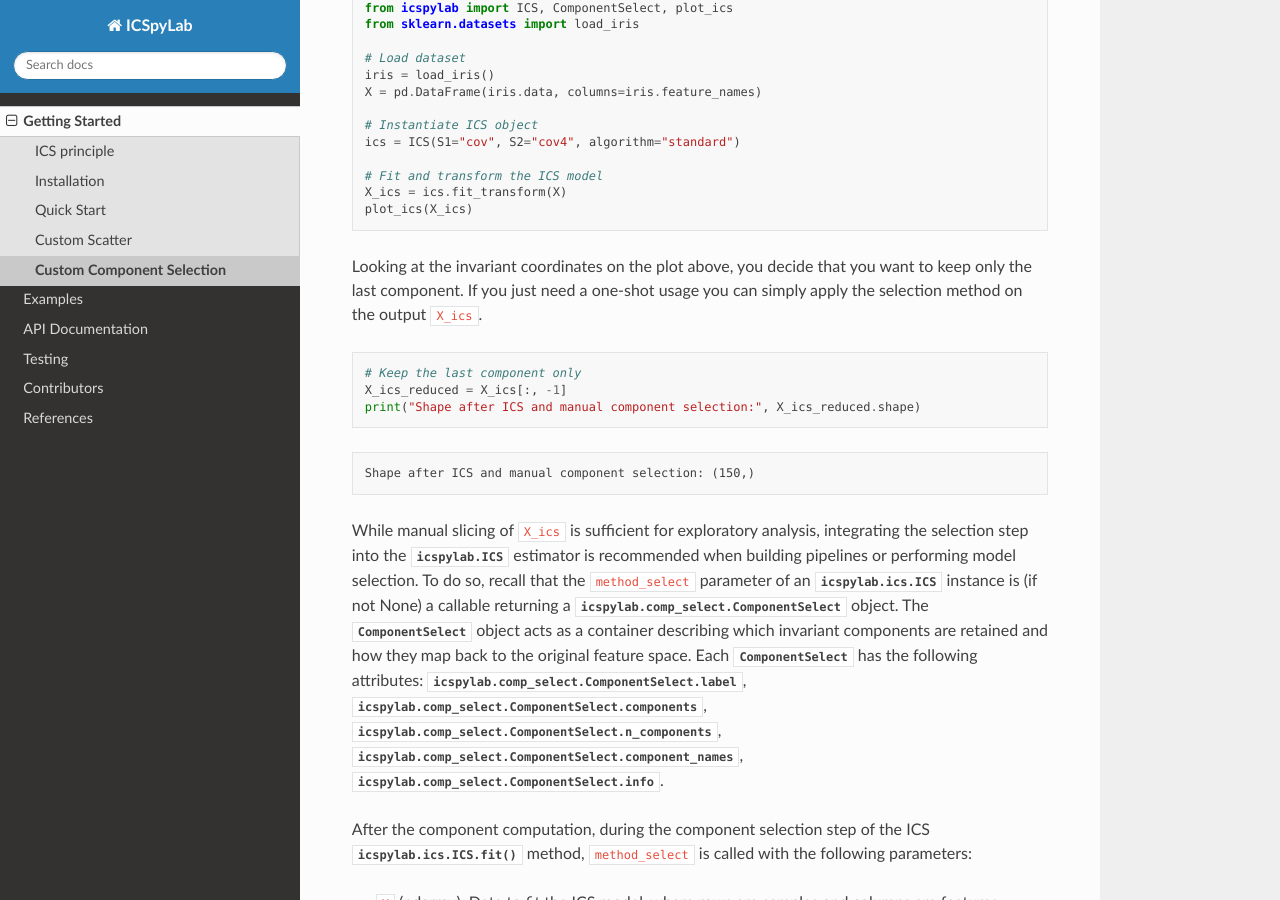
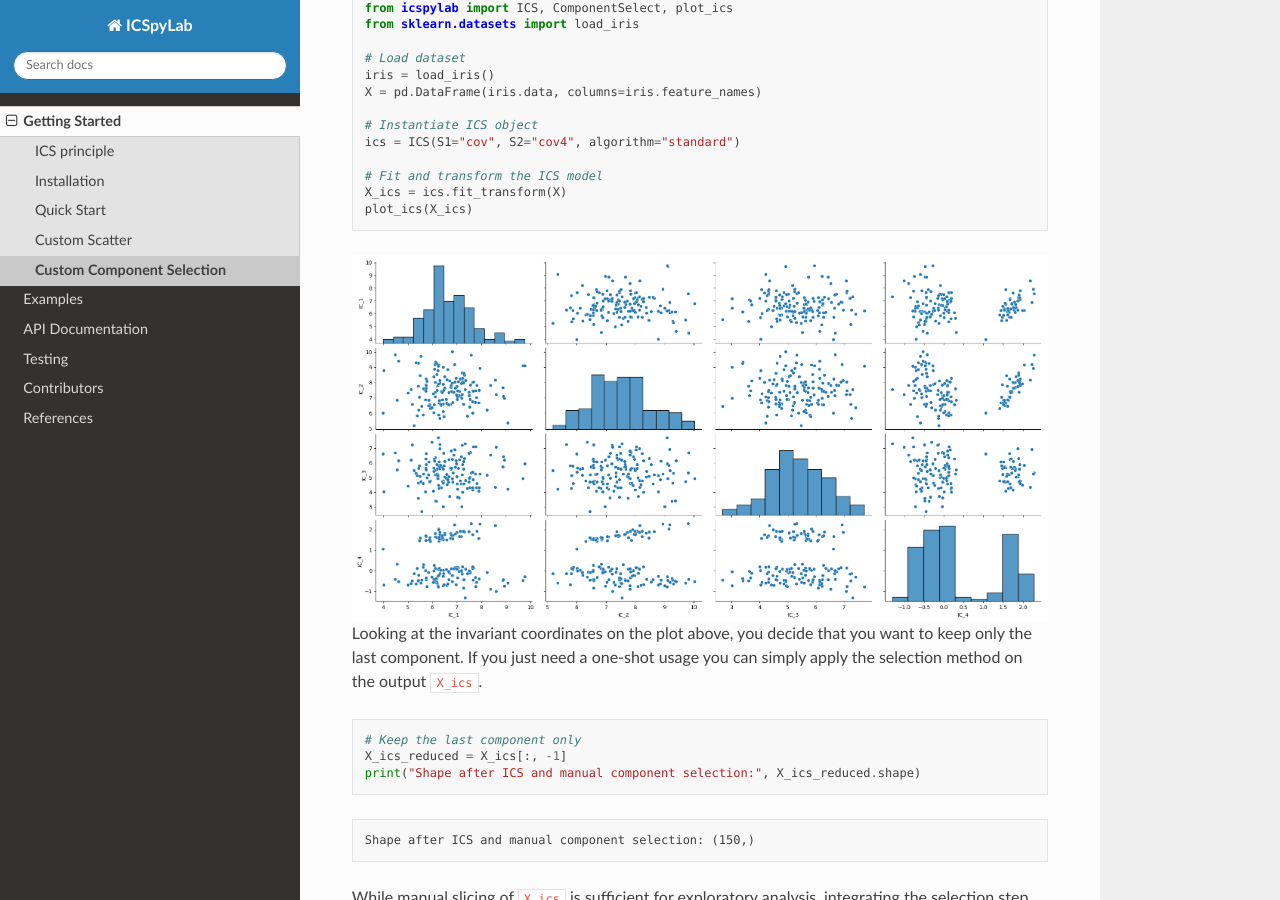
Before and after one commit to cbecquart/ICSpyLab, a Sphinx documentation site: the page built from docs/getting_started/custom_compselect.rst, in a window 1280 px wide and 900 px high, scrolled down 408 px. Built offline with Sphinx 7.4.7 and the Read the Docs theme 3.1.0, drawn with Linux system fonts in a browser that asks for light colours.

Commit message:
Add plot in doc

```diff
--- a/docs/getting_started/custom_compselect.rst
+++ b/docs/getting_started/custom_compselect.rst
@@ -30,6 +30,9 @@ By default, ``method_select``=None and all invariant components are kept.
     X_ics = ics.fit_transform(X)
     plot_ics(X_ics)
 
+.. image:: ../_static/custom_compselect.PNG
+   :alt: Compselect
+   :align: center
 
 Looking at the invariant coordinates on the plot above, you decide that you want to keep only the last component.
 If you just need a one-shot usage you can simply apply the selection method on the output ``X_ics``.
```
Also changed, not shown: docs/_static/custom_compselect.PNG (added).
